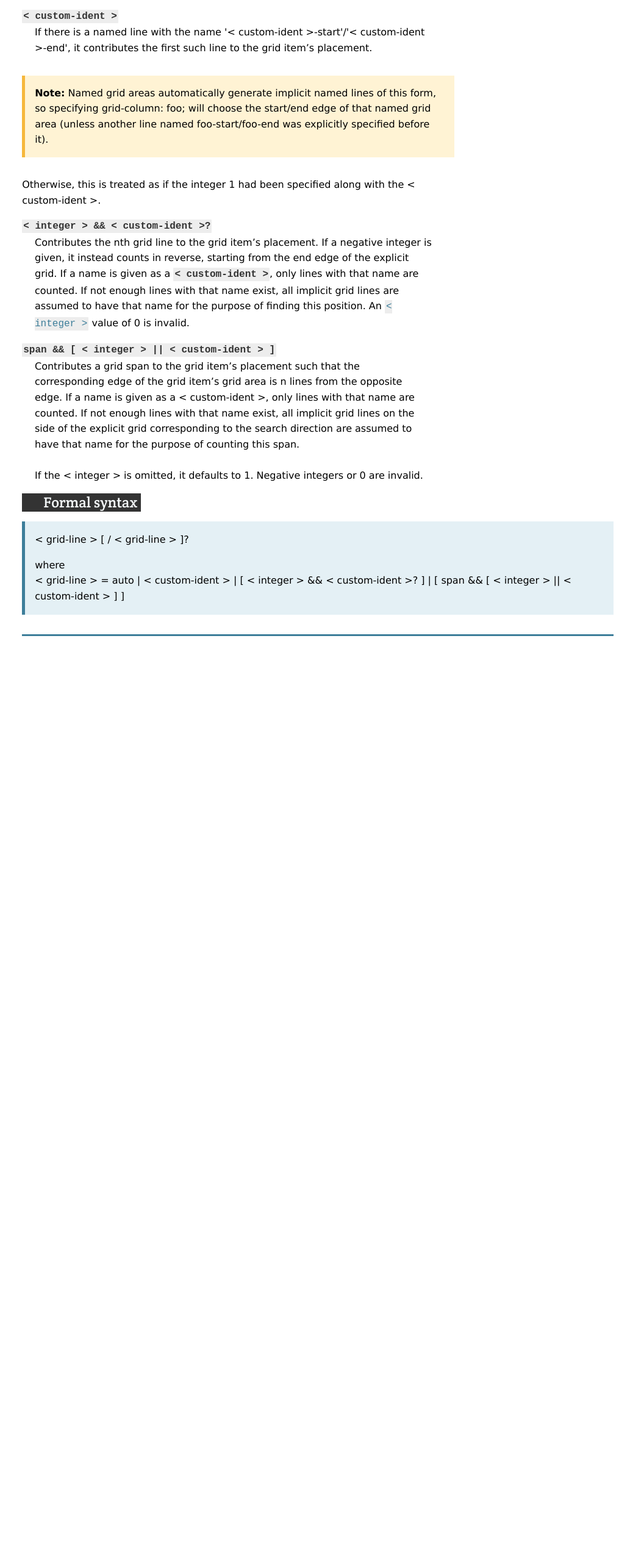
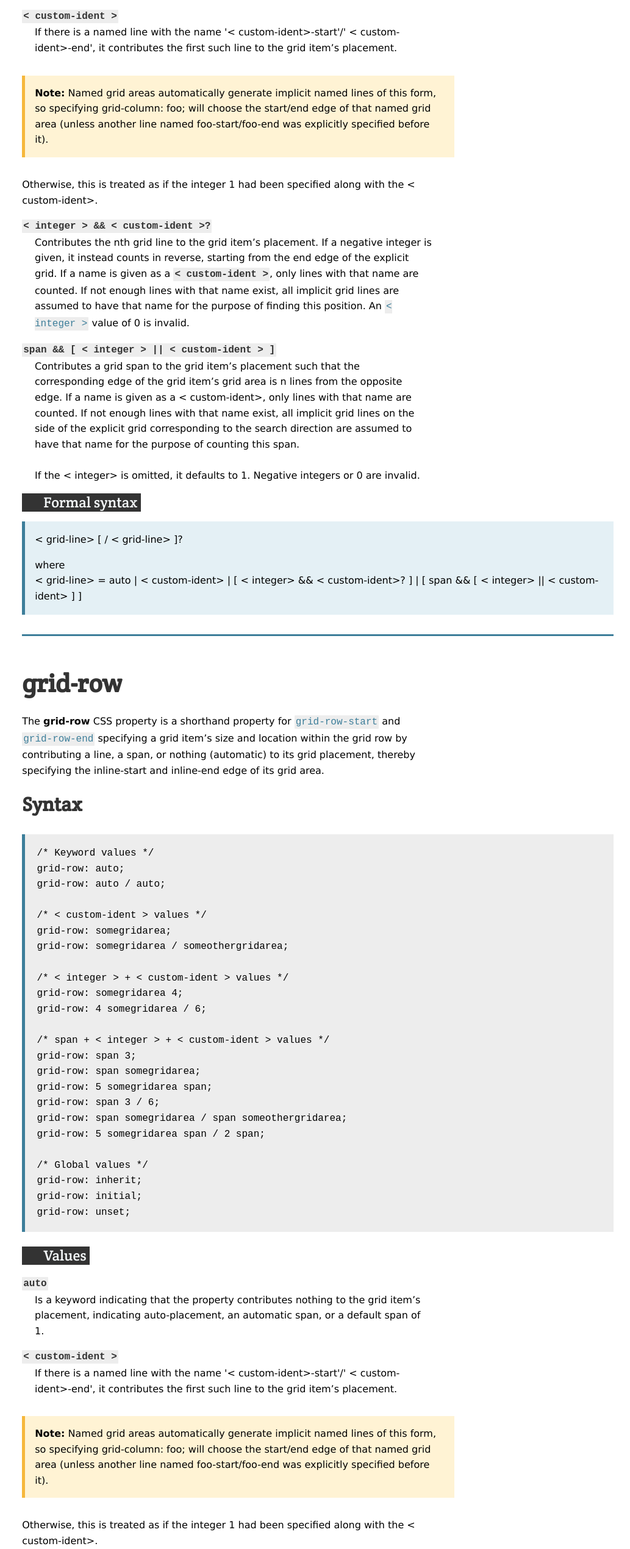
Before and after one commit to john-mantas/technical-documentation-grid, a plain HTML site: page index.html in a window 1280 px wide. Shown: the part 4632-7172 px from the top of the page at 61% size, without its empty margins (247-1280 px from the left). Before the commit the page ends 5747 px from the top, so only its background shows below. Drawn offline with nearby package versions, Linux system fonts and the light colour scheme.

Commit message:
feat: Add content for the grid-row section

```diff
--- a/index.html
+++ b/index.html
@@ -17,7 +17,7 @@
       <li><a href="#grid">Grid</a></li>
       <li><a href="#grid_auto">Grid auto</a></li>
       <li><a href="#column">Column</a></li>
-      <li><a href="">Row</a></li>
+      <li><a href="#row">Row</a></li>
       <li><a href="">Template</a></li>
       <li><a href="">Gap</a></li>
     </ul>
@@ -35,7 +35,7 @@
         <li><a href="#column">grid-column</a></li>
         <li><a href="">grid-column-end</a></li>
         <li><a href="">grid-column-start</a></li>
-        <li><a href="">grid-row</a></li>
+        <li><a href="#row">grid-row</a></li>
         <li><a href="">grid-row-end</a></li>
         <li><a href="">grid-row-start</a></li>
         <li><a href="">grid-template</a></li>
@@ -233,7 +233,8 @@
             <li>or both <code class="code--dark">< custom-ident ></code> and <code class="code--dark">< integer ></code>,
               separated by a space</li>
             <li>or the keyword span together with either a <code class="code--dark">< custom-ident ></code> or an <code class="code--dark">< integer ></code>              or
-              both.</li>
+              both.
+            </li>
           </ul>
         </p>
         <h4>Values</h4>
@@ -241,49 +242,167 @@
           <p>
             <code class="code--dark">auto</code>
             <span class="values__info">
-              Is a keyword indicating that the property contributes nothing to the grid item’s placement, indicating auto-placement, an automatic span, or a default span of 1.
+              Is a keyword indicating that the property contributes nothing to the grid item’s placement, indicating auto-placement, an
+              automatic span, or a default span of 1.
             </span>
           </p>
           <p>
             <code class="code--dark">< custom-ident ></code>
             <span class="values__info">
-                If there is a named line with the name '< custom-ident >-start'/'< custom-ident >-end', it contributes the first such line to the grid item’s placement.
-                <div class="container--note">
-                  <p>
-                      <b>Note:</b> Named grid areas automatically generate implicit named lines of this form, so specifying grid-column: foo; will choose the start/end edge of that named grid area (unless another line named foo-start/foo-end was explicitly specified before it).
+              If there is a named line with the name '< custom-ident>-start'/'
+                < custom-ident>-end', it contributes the first such line to the grid item’s placement.
+                  <div class="container--note">
+                    <p>
+                      <b>Note:</b> Named grid areas automatically generate implicit named lines of this form, so specifying
+                      grid-column: foo; will choose the start/end edge of that named grid area (unless another line named
+                      foo-start/foo-end was explicitly specified before it).
+                    </p>
+                  </div>
+                  <p>Otherwise, this is treated as if the integer 1 had been specified along with the
+                    < custom-ident>.
                   </p>
-                </div>
-                <p>Otherwise, this is treated as if the integer 1 had been specified along with the < custom-ident >.</p>
             </span>
           </p>
           <p>
             <code class="code--dark">< integer > && < custom-ident >?</code>
             <span class="values__info">
-                Contributes the nth grid line to the grid item’s placement. If a negative integer is given, it instead counts in reverse, starting from the end edge of the explicit grid.
-                If a name is given as a <code class="code--dark">< custom-ident ></code>, only lines with that name are counted. If not enough lines with that name exist, all implicit grid lines are assumed to have that name for the purpose of finding this position.
-
-                An <code>< integer ></code> value of 0 is invalid.
+              Contributes the nth grid line to the grid item’s placement. If a negative integer is given, it instead counts in reverse,
+              starting from the end edge of the explicit grid. If a name is given as a <code class="code--dark">< custom-ident ></code>,
+              only lines with that name are counted. If not enough lines with that name exist, all implicit grid lines are
+              assumed to have that name for the purpose of finding this position. An <code>< integer ></code> value of 0
+              is invalid.
             </span>
           </p>
           <p>
             <code class="code--dark">span && [ < integer > || < custom-ident > ]</code>
             <span class="values__info">
-                Contributes a grid span to the grid item’s placement such that the corresponding edge of the grid item’s grid area is n lines from the opposite edge.
-                If a name is given as a < custom-ident >, only lines with that name are counted. If not enough lines with that name exist, all implicit grid lines on the side of the explicit grid corresponding to the search direction are assumed to have that name for the purpose of counting this span.
-                <br><br>
-                If the < integer > is omitted, it defaults to 1. Negative integers or 0 are invalid.
+              Contributes a grid span to the grid item’s placement such that the corresponding edge of the grid item’s grid area is n lines
+              from the opposite edge. If a name is given as a < custom-ident>, only lines with that name are
+                counted. If not enough lines with that name exist, all implicit grid lines on the side of the explicit grid
+                corresponding to the search direction are assumed to have that name for the purpose of counting this span.
+                <br><br> If the < integer> is omitted, it defaults to 1. Negative integers or 0 are invalid.
             </span>
           </p>
         </div>
         <h4>Formal syntax</h4>
         <div class="container--syntax">
-          <p>< grid-line > [ / < grid-line > ]?</p>
+          <p>
+            < grid-line> [ /
+              < grid-line> ]?
+          </p>
           <p>
             where<br>
-            < grid-line > = auto | < custom-ident > | [ < integer > && < custom-ident >? ] | [ span && [ < integer > || < custom-ident > ] ]</p>
+            < grid-line> = auto |
+              < custom-ident> | [
+                < integer> &&
+                  < custom-ident>? ] | [ span && [
+                    < integer> ||
+                      < custom-ident> ] ]
+          </p>
         </div>
       </section>
-      <section class="main-section" id="row"></section>
+      <section class="main-section" id="row">
+        <header>
+          <h2>grid-row</h2>
+        </header>
+        <p>The <b>grid-row</b> CSS property is a shorthand property for <code>grid-row-start</code> and <code>grid-row-end</code>          specifying
+          a grid item’s size and location within the grid row by contributing a line, a span, or nothing (automatic) to its
+          grid placement, thereby specifying the inline-start and inline-end edge of its grid area.</p>
+        <h3>Syntax</h3>
+        <div class="container--code">
+          <code>
+                <ul>
+                    <li>/* Keyword values */</li>
+                    <li>grid-row: auto;</li>
+                    <li>grid-row: auto / auto;</li>
+                    <br>
+                    <li>/* < custom-ident > values */</li>
+                    <li>grid-row: somegridarea;</li>
+                    <li>grid-row: somegridarea / someothergridarea;</li>
+                    <br>
+                    <li>/* < integer > + < custom-ident > values */</li>
+                    <li>grid-row: somegridarea 4;</li>
+                    <li>grid-row: 4 somegridarea / 6;</li>
+                    <br>
+                    <li>/* span + < integer > + < custom-ident > values */</li>
+                    <li>grid-row: span 3;</li>
+                    <li>grid-row: span somegridarea;</li>
+                    <li>grid-row: 5 somegridarea span;</li>
+                    <li>grid-row: span 3 / 6;</li>
+                    <li>grid-row: span somegridarea / span someothergridarea;</li>
+                    <li>grid-row: 5 somegridarea span / 2 span;</li>
+                    <br>
+                    <li>/* Global values */</li>
+                    <li>grid-row: inherit;</li>
+                    <li>grid-row: initial;</li>
+                    <li>grid-row: unset;</li>
+                </ul>
+              </code>
+        </div>
+        <h4>Values</h4>
+        <div class="container--values">
+            <p>
+              <code class="code--dark">auto</code>
+              <span class="values__info">
+                Is a keyword indicating that the property contributes nothing to the grid item’s placement, indicating auto-placement, an
+                automatic span, or a default span of 1.
+              </span>
+            </p>
+            <p>
+              <code class="code--dark">< custom-ident ></code>
+              <span class="values__info">
+                If there is a named line with the name '< custom-ident>-start'/'
+                  < custom-ident>-end', it contributes the first such line to the grid item’s placement.
+                    <div class="container--note">
+                      <p>
+                        <b>Note:</b> Named grid areas automatically generate implicit named lines of this form, so specifying
+                        grid-column: foo; will choose the start/end edge of that named grid area (unless another line named
+                        foo-start/foo-end was explicitly specified before it).
+                      </p>
+                    </div>
+                    <p>Otherwise, this is treated as if the integer 1 had been specified along with the
+                      < custom-ident>.
+                    </p>
+              </span>
+            </p>
+            <p>
+              <code class="code--dark">< integer > && < custom-ident >?</code>
+              <span class="values__info">
+                Contributes the nth grid line to the grid item’s placement. If a negative integer is given, it instead counts in reverse,
+                starting from the end edge of the explicit grid. If a name is given as a <code class="code--dark">< custom-ident ></code>,
+                only lines with that name are counted. If not enough lines with that name exist, all implicit grid lines are
+                assumed to have that name for the purpose of finding this position. An <code>< integer ></code> value of 0
+                is invalid.
+              </span>
+            </p>
+            <p>
+              <code class="code--dark">span && [ < integer > || < custom-ident > ]</code>
+              <span class="values__info">
+                Contributes a grid span to the grid item’s placement such that the corresponding edge of the grid item’s grid area is n lines
+                from the opposite edge. If a name is given as a < custom-ident>, only lines with that name are
+                  counted. If not enough lines with that name exist, all implicit grid lines on the side of the explicit grid
+                  corresponding to the search direction are assumed to have that name for the purpose of counting this span.
+                  <br><br> If the < integer> is omitted, it defaults to 1. Negative integers or 0 are invalid.
+              </span>
+            </p>
+          </div>
+        <h4>Formal syntax</h4>
+        <div class="container--syntax">
+            <p>
+              < grid-line> [ /
+                < grid-line> ]?
+            </p>
+            <p>
+              where<br>
+              < grid-line> = auto |
+                < custom-ident> | [
+                  < integer> &&
+                    < custom-ident>? ] | [ span && [
+                      < integer> ||
+                        < custom-ident> ] ]
+            </p>
+          </div>
+      </section>
       <section class="main-section" id="template"></section>
       <section class="main-section" id="gap"></section>
     </article>
```
